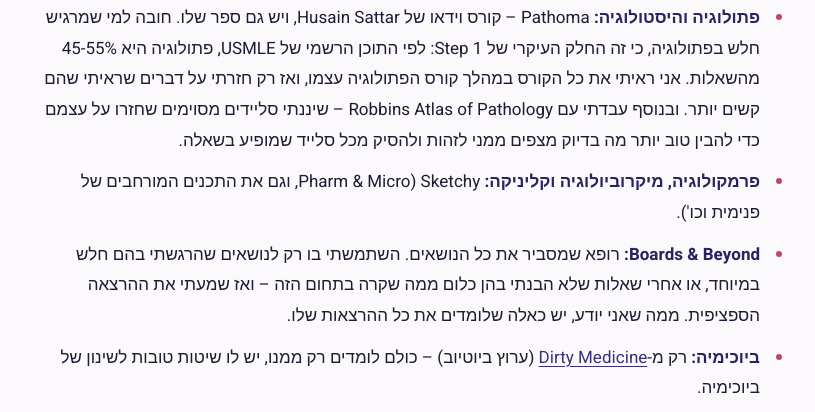
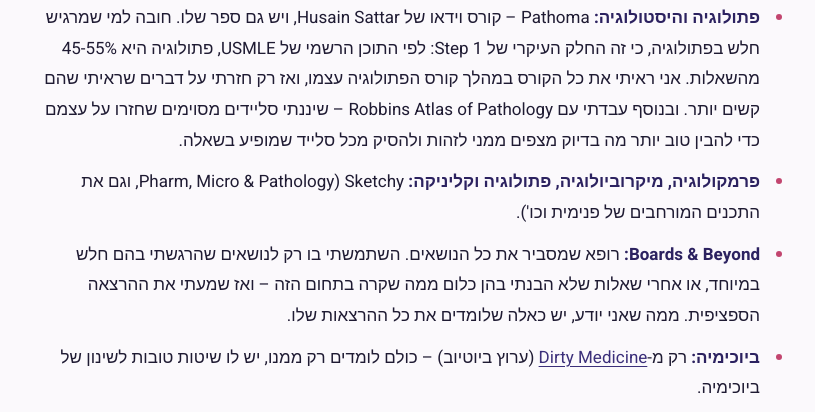
Before and after one commit to amityaco/USMLE-guide, a plain HTML site: page index.html in a window 1280 px wide. Shown: the part 3801-4213 px from the top of the page, without its empty margins (88-903 px from the left). Drawn offline with Linux system fonts and the light colour scheme; a web font is replaced by a local one.

Commit message:
הוספת Pathology להסבר על Sketchy
Claude-Session: https://claude.ai/code/session_01CnK6R1b2i1F4aSKtC7di9Q

Co-authored-by: Claude <noreply@anthropic.com>

```diff
--- a/index.html
+++ b/index.html
@@ -387,7 +387,7 @@ dialog img { display: block; max-width: 96vw; max-height: 86vh; border-radius: v
 <li><b>מאגר שאלות (Qbank):</b> השתמשתי ב-<a href="https://www.amboss.com/int/usmle/step1" rel="noopener" target="_blank">AMBOSS</a> כמאגר המרכזי שלי.</li>
 <li><b>ספר לימוד מרכזי:</b> First Aid – שימש כבסיס לכל החומר.</li>
 <li><b>פתולוגיה והיסטולוגיה:</b> Pathoma – קורס וידאו של Husain Sattar, ויש גם ספר שלו. חובה למי שמרגיש חלש בפתולוגיה, כי זה החלק העיקרי של Step 1: לפי התוכן הרשמי של USMLE, פתולוגיה היא <span class="p">45-55%</span> מהשאלות. אני ראיתי את כל הקורס במהלך קורס הפתולוגיה עצמו, ואז רק חזרתי על דברים שראיתי שהם קשים יותר. ובנוסף עבדתי עם Robbins Atlas of Pathology – שיננתי סליידים מסוימים שחזרו על עצמם כדי להבין טוב יותר מה בדיוק מצפים ממני לזהות ולהסיק מכל סלייד שמופיע בשאלה.</li>
-<li><b>פרמקולוגיה, מיקרוביולוגיה וקליניקה:</b> Sketchy (Pharm &amp; Micro, וגם את התכנים המורחבים של פנימית וכו').</li>
+<li><b>פרמקולוגיה, מיקרוביולוגיה, פתולוגיה וקליניקה:</b> Sketchy (Pharm, Micro &amp; Pathology, וגם את התכנים המורחבים של פנימית וכו').</li>
 <li><b>Boards &amp; Beyond:</b> רופא שמסביר את כל הנושאים. השתמשתי בו רק לנושאים שהרגשתי בהם חלש במיוחד, או אחרי שאלות שלא הבנתי בהן כלום ממה שקרה בתחום הזה – ואז שמעתי את ההרצאה הספציפית. ממה שאני יודע, יש כאלה שלומדים את כל ההרצאות שלו.</li>
 <li><b>ביוכימיה:</b> רק מ-<a href="https://www.youtube.com/@DirtyMedicine" rel="noopener" target="_blank">Dirty Medicine</a> (ערוץ ביוטיוב) – כולם לומדים רק ממנו, יש לו שיטות טובות לשינון של ביוכימיה.</li>
 <li><b>שינון וזכירה:</b> <a href="https://www.ankihub.net/step-deck" rel="noopener" target="_blank">AnKing</a> (Anki) – השתמשתי בו כדי לשנן נושאים ומידע שלא הכרתי.<figure class="video">
```
